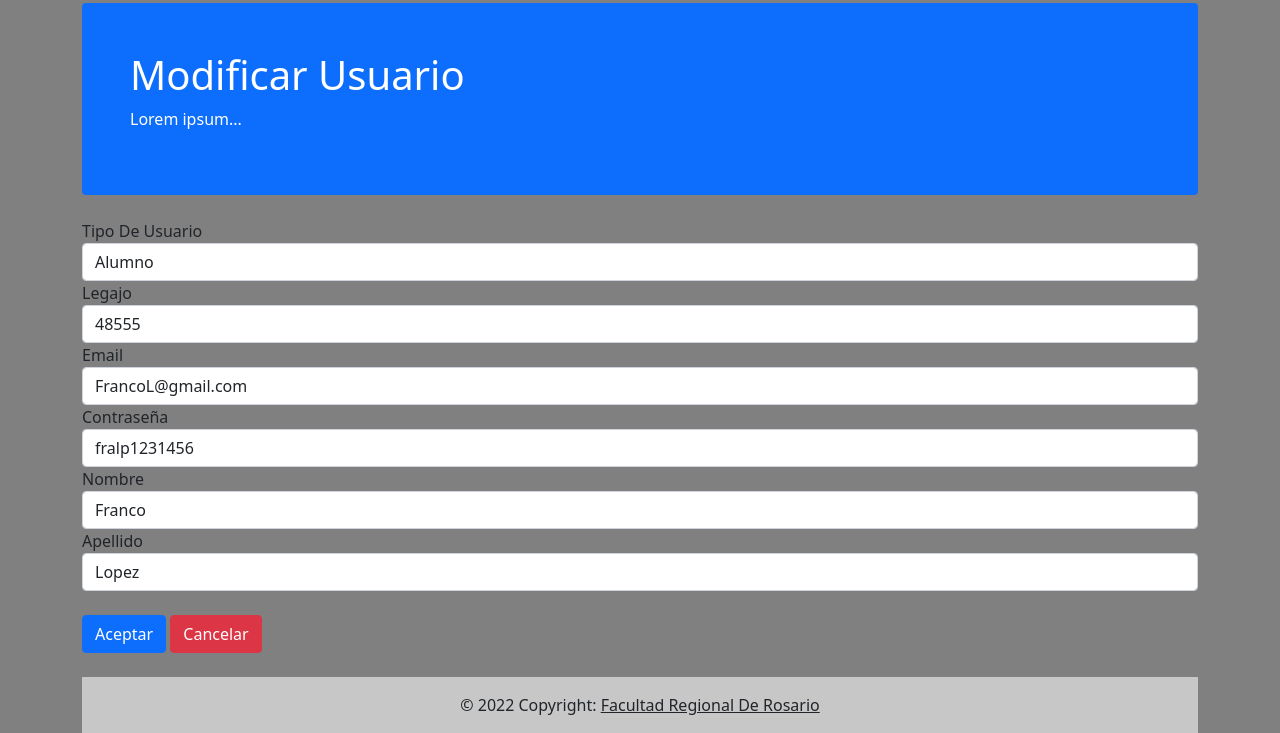
After one commit to GermanPachec0/EntornosGraficosTPFinal, a PHP site: page /ModificarUsuario.php in a window 1280 px wide. The commit adds this page. Shown: the part 149-882 px from the top of the page. Run offline with PHP 8.4, Linux system fonts and the light colour scheme.

Commit message:
seccion_usuarios

```diff
--- /dev/null
+++ b/Vistas/ModificarUsuario.php
@@ -0,0 +1,41 @@
+<?php include("menu.php"); ?>
+<div class="mt-4 p-5 bg-primary text-white rounded">
+            <h1>Modificar Usuario</h1>
+            <p>Lorem ipsum...</p>
+          </div><br>
+
+    <form>
+            <div class="form-group">
+                <label for="exampleInputEmail1">Tipo De Usuario</label>
+                <input type="email" class="form-control" id="exampleInputEmail1" aria-describedby="emailHelp" value="Alumno">
+            </div>
+            <div class="form-group">
+                <label for="exampleInputEmail1">Legajo</label>
+                <input type="email" class="form-control" id="email" aria-describedby="emailHelp" value="48555">
+            </div>
+
+            <div class="form-group">
+                <label for="email">Email </label>
+                <input type="email" class="form-control" id="email" aria-describedby="emailHelp" value="FrancoL@gmail.com">
+            </div>
+
+            <div class="form-group">
+                <label for="exampleInputEmail1">Contraseña</label>
+                <input type="email" class="form-control" id="Contraseña" aria-describedby="emailHelp" value="fralp1231456">
+            </div>
+
+            <div class="form-group">
+                <label for="exampleInputEmail1">Nombre</label>
+                <input type="email" class="form-control" id="Contraseña" aria-describedby="emailHelp" value="Franco">
+            </div>
+
+            <div class="form-group">
+                <label for="exampleInputEmail1">Apellido</label>
+                <input type="email" class="form-control" id="apellido" aria-describedby="emailHelp" value="Lopez">
+            </div>
+            <br>
+            <button type="submit" class="btn btn-primary">Aceptar</button>
+            <a class="btn btn-danger" href="ListadoUsuarios.php">Cancelar</a>
+    </form>
+<br>
+<?php include("footer.php"); ?>
```
Also changed, not shown: Vistas/AltaModificacionUsuario.php (added, +41 -0 lines), Vistas/ListadoUsuarios.php (+5 -6 lines), 1 other file.
